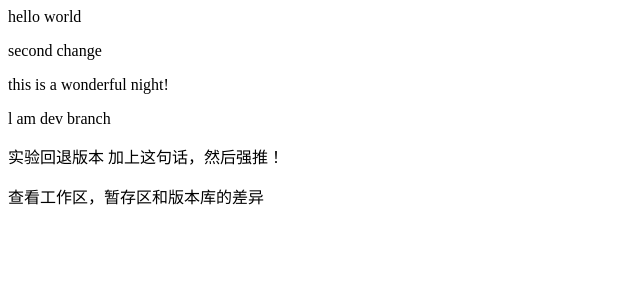
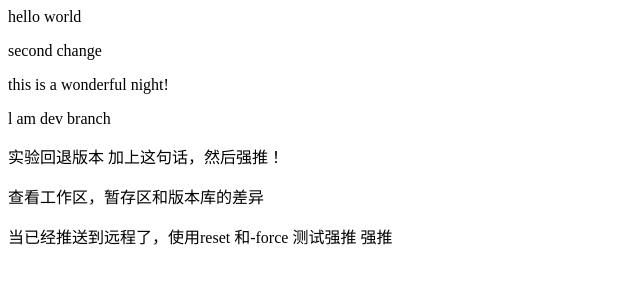
Before and after one commit to ch1ies/javascript-project, a plain HTML site: page scr/index.html in a window 1280 px wide. Shown: the whole page, without its empty margins (0-640 px from the left). Drawn offline with Linux system fonts and the light colour scheme.

Commit message:
third push again

```diff
--- a/scr/index.html
+++ b/scr/index.html
@@ -25,5 +25,10 @@
     <p>
         查看工作区，暂存区和版本库的差异
     </p>
+    <p>
+        当已经推送到远程了，使用reset 和-force
+        测试强推
+        强推
+    </p>
 </body>
 </html>
```
